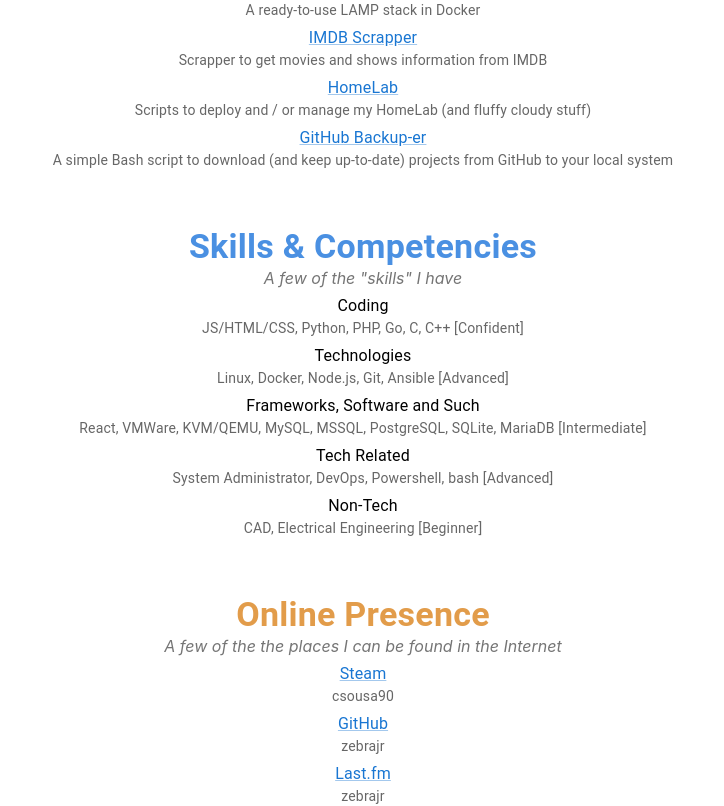
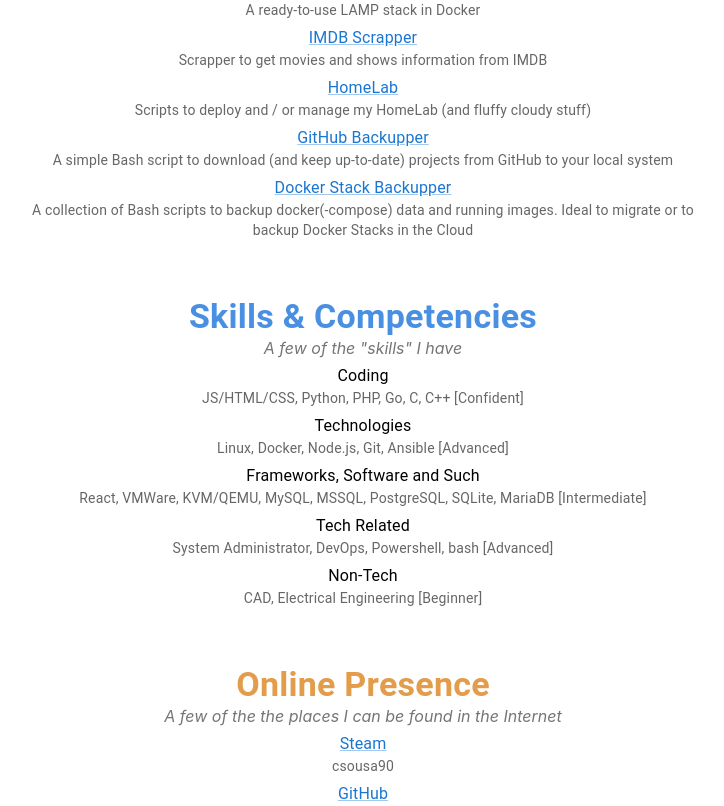
Before and after one commit to zebrajr/website, a React (Create React App) app in the folder frontend/: page / in a window 1280 px wide. Shown: the part 1460-2266 px from the top of the page, without its empty margins (277-1001 px from the left). Built offline with nearby package versions, Linux system fonts and the light colour scheme.

Commit message:
updated projects and contact info

```diff
--- a/frontend/src/components/Footer.js
+++ b/frontend/src/components/Footer.js
@@ -7,7 +7,7 @@
         <footer style={{ mainDivStyle, paddingBottom: '1000px' }}>
             <Typography variant="body2">© 2023 by Me. All (some?) rights reserved, I think?</Typography>
             <Typography variant="body2">
-                If you don't know me, you can try reaching out via: <a href="mailto:contact@carlossousa.tech">contact@carlossousa.tech</a>
+                If you don't know me, you can try reaching out via Discord (zebra.jr) or <a href="mailto:contact@carlossousa.tech">contact@carlossousa.tech</a>
             </Typography>
         </footer>
     );
--- a/frontend/src/components/ProjectList.js
+++ b/frontend/src/components/ProjectList.js
@@ -33,9 +33,14 @@
         description: 'Scripts to deploy and / or manage my HomeLab (and fluffy cloudy stuff)'
     },
     {
-        name: 'GitHub Backup-er',
-        url: 'https://github.com/zebrajr/github-backuper',
+        name: 'GitHub Backupper',
+        url: 'https://github.com/zebrajr/github-backupper',
         description: 'A simple Bash script to download (and keep up-to-date) projects from GitHub to your local system'
+    },
+    {
+        name: 'Docker Stack Backupper',
+        url: 'https://github.com/zebrajr/docker-stack-backupper',
+        description: 'A collection of Bash scripts to backup docker(-compose) data and running images. Ideal to migrate or to backup Docker Stacks in the Cloud'
     }
 ];
 
```
